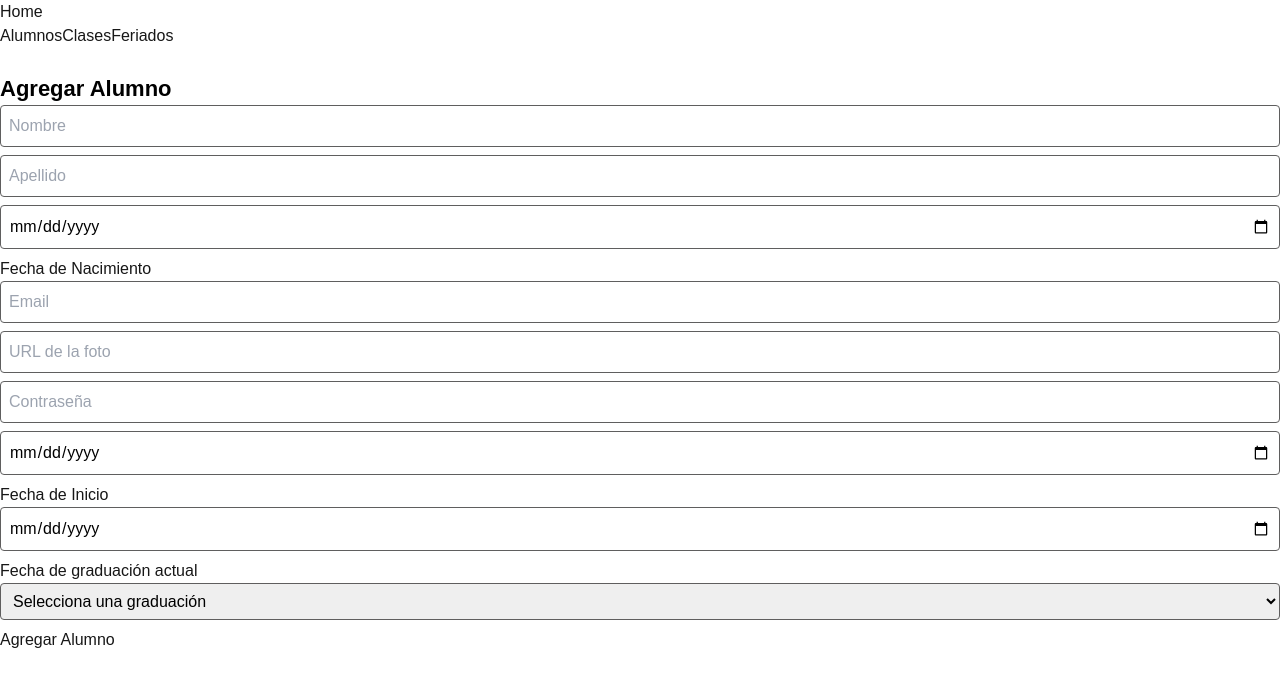
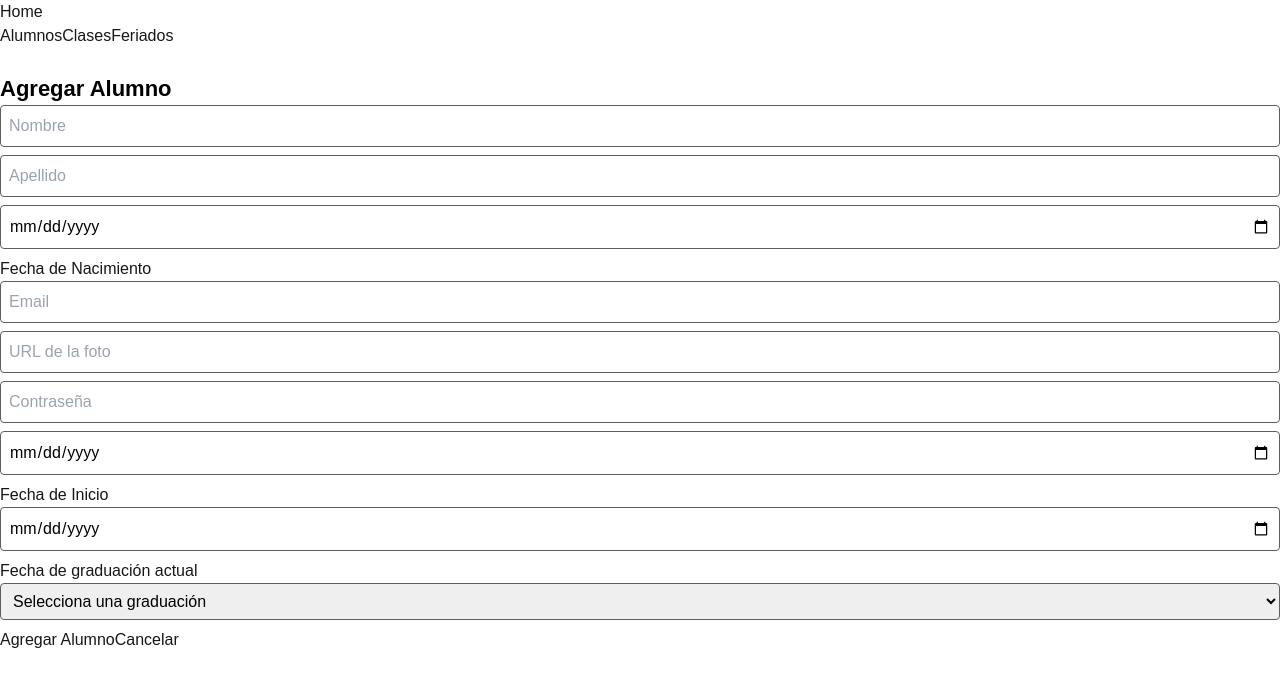
Before and after one commit to ArgLogan/aikiprisma, a Next.js app: page /ficha/crear in a window 1280 px wide. Shown: the top 686 px of the page. Built offline with nearby package versions, Linux system fonts and the light colour scheme.

Commit message:
colapsa menu

```diff
--- a/src/app/components/navbar.tsx
+++ b/src/app/components/navbar.tsx
@@ -7,6 +7,9 @@ export default function Navbar() {
 
   const toggleMenu = () => {
     setIsOpen(!isOpen);
+  };
+  const closeMenu = () => {
+    setIsOpen(false); // Cierra el menú
   };
 
   return (
@@ -57,16 +60,16 @@ export default function Navbar() {
       {isOpen && (
         <div className="md:hidden">
           <div className="px-2 pt-2 pb-3 space-y-1">
-            <Link href="/" className="block px-3 py-2 rounded hover:bg-blue-700">
+            <Link href="/" className="block px-3 py-2 rounded hover:bg-blue-700" onClick={closeMenu}>
               Home
             </Link>
-            <Link href="/ficha" className="block px-3 py-2 rounded hover:bg-blue-700">
+            <Link href="/ficha" className="block px-3 py-2 rounded hover:bg-blue-700" onClick={closeMenu}>
               Alumnos
             </Link>
-            <Link href="/clases" className="block px-3 py-2 rounded hover:bg-blue-700">
+            <Link href="/clases" className="block px-3 py-2 rounded hover:bg-blue-700" onClick={closeMenu}>
               Clases
             </Link>
-            <Link href="/feriados" className="block px-3 py-2 rounded hover:bg-blue-700">
+            <Link href="/feriados" className="block px-3 py-2 rounded hover:bg-blue-700" onClick={closeMenu}>
               Feriados
             </Link>
           </div>
--- a/src/app/ficha/crear/page.tsx
+++ b/src/app/ficha/crear/page.tsx
@@ -2,8 +2,10 @@
 'use client';
 import { useState } from 'react';
 import styles from '../../ui/ficha.module.css'
+import { useRouter } from 'next/navigation'
 
 export default function AlumnoForm() {
+  const router = useRouter()
   const [formData, setFormData] = useState({
     nombre: '',
     apellido: '',
@@ -55,6 +57,9 @@ export default function AlumnoForm() {
       alert(`Hubo un problema con la solicitud: ${error}`);
     }
   };
+  const handleNavigation = (route: string) => {
+    router.push(route)
+  }
 
   return (
     <form onSubmit={handleSubmit} className="max-w-lg mx-auto p-6 bg-white shadow-md rounded-lg space-y-4">
@@ -142,6 +147,13 @@ export default function AlumnoForm() {
       <button type="submit" className="w-full p-2 bg-blue-500 text-white rounded hover:bg-blue-600">
         Agregar Alumno
       </button>
+      <button
+            type='button'
+            className=" p-2 bg-red-500 text-white rounded hover:bg-red-600"
+            onClick={() => handleNavigation('/ficha')}
+          >
+            Cancelar
+          </button>
     </form>
   );
 }
--- a/src/app/ficha/update/page.tsx
+++ b/src/app/ficha/update/page.tsx
@@ -18,9 +18,7 @@ interface Alumno {
 }
 
 export default function ActualizarAlumnoForm() {
-  //const [alumnos, setAlumnos] = useState<Alumno[]>([]);
   const [selectedAlumno, setSelectedAlumno] = useState<Alumno | null>(null);
-  //const selectedAlumno = sessionStorage.getItem('alumno') ? JSON.parse(sessionStorage.getItem('alumno') as string) : null;
   const router = useRouter()
   useEffect(() => {
     const alumnoData = sessionStorage.getItem('alumno');
@@ -35,7 +33,6 @@ export default function ActualizarAlumnoForm() {
     }
   };
   const handleNavigation = (route: string) => {
-
     router.push(route)
   }
   const handleSubmit = async (e: React.FormEvent) => {
```
